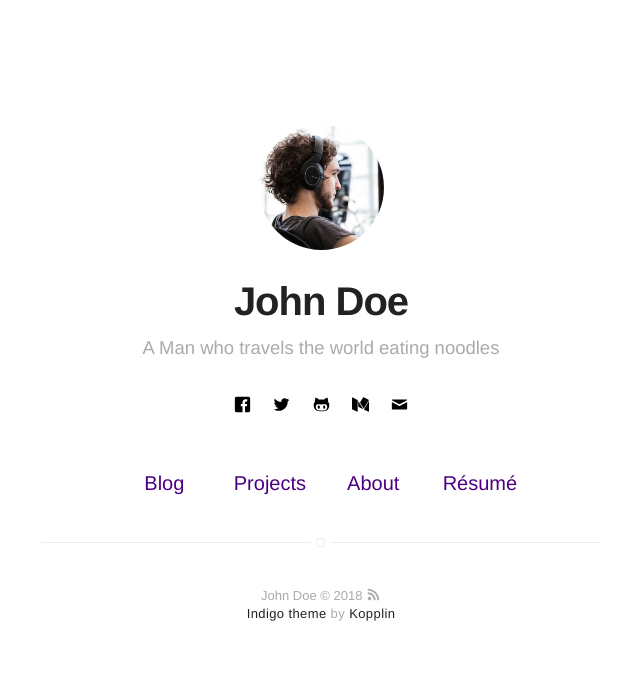
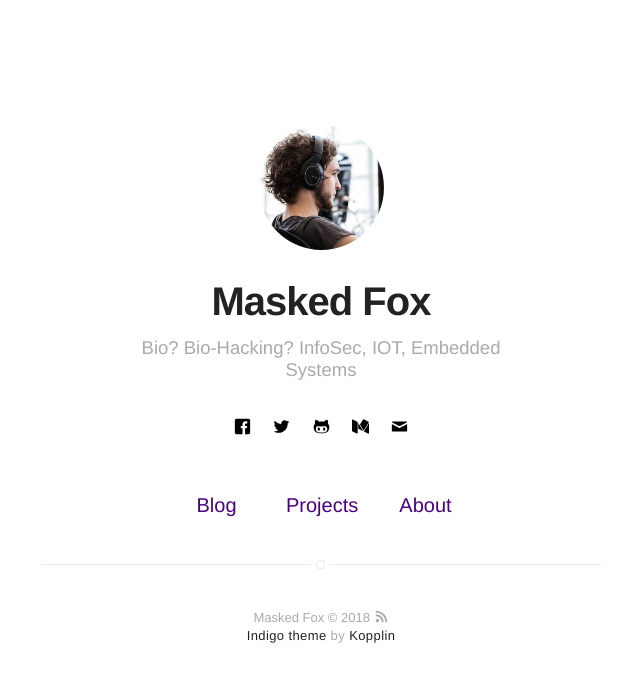
Before and after one commit to MaskedFox/maskedfox.github.io, a Jekyll site: the page built from index.html, in a window 1280 px wide. Shown: the top 682 px of the page, without its empty margins (319-959 px from the left). Built offline with Jekyll 4.4.1, drawn with Linux system fonts in a browser that asks for light colours.

Commit message:
Update _config.yml

```diff
--- a/_config.yml
+++ b/_config.yml
@@ -1,6 +1,6 @@
 # main text of home
-name: John Doe
-bio: A Man who travels the world eating noodles
+name: Masked Fox
+bio: Bio? Bio-Hacking? InfoSec, IOT, Embedded Systems
 
 # twitter summary info
 description: A blog about technology and stuff related
@@ -12,11 +12,11 @@ picture: assets/images/profile.jpg
 
 # If you want to include your resume, set to true
 # and specify source (external or local).
-resume: true
-resume-external: true
+resume: false
+resume-external: false
 resume-url: https://google.com/?q=my+resume
 
-url: https://koppl.in/indigo
+url: https://maskedfox.github.io
 # your url: http://USERNAME.github.io
 
 permalink: /:title/
```
